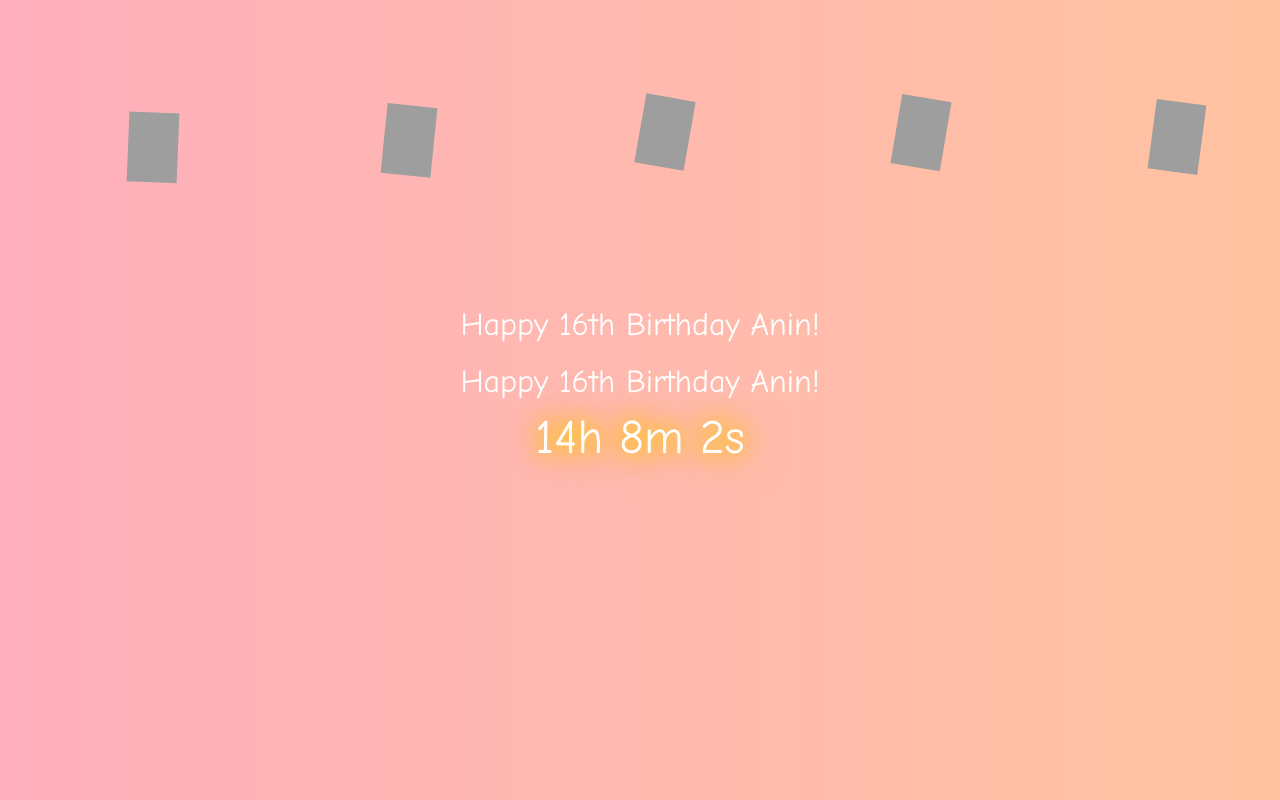
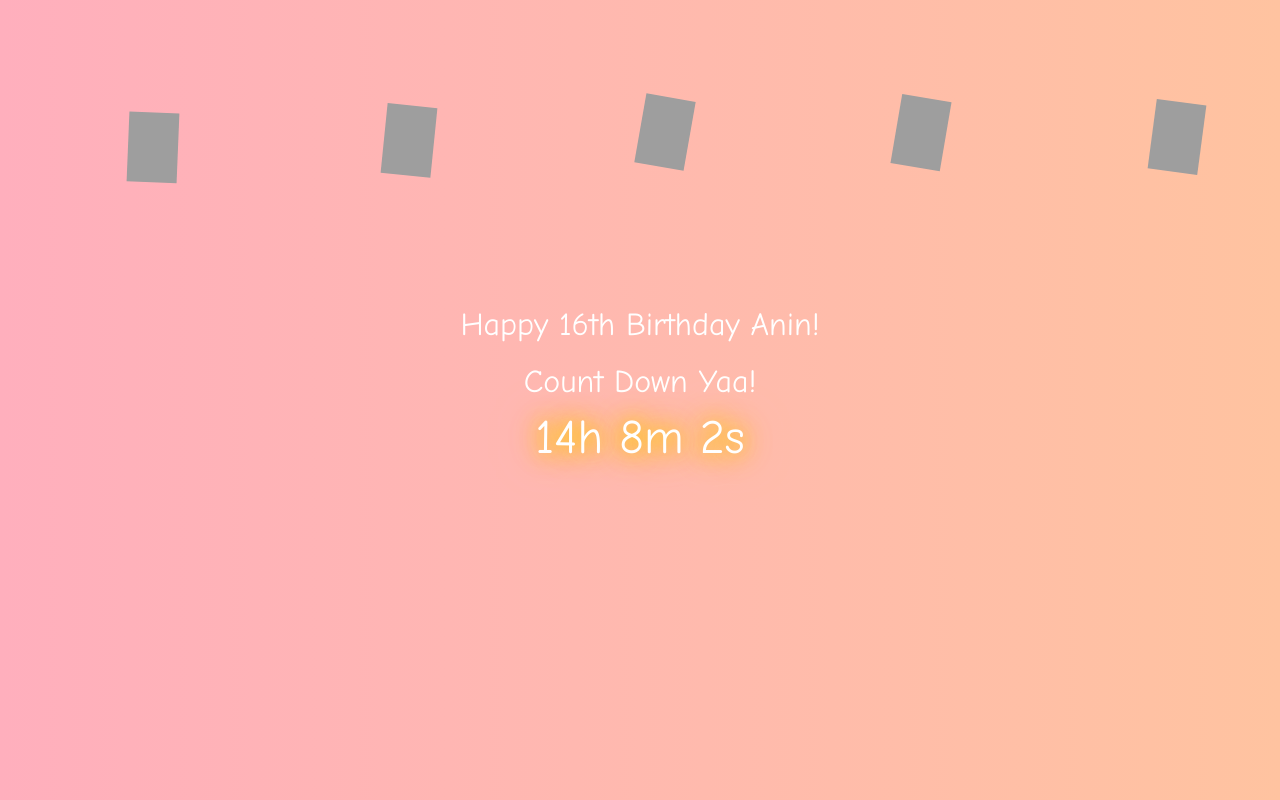
Before and after one commit to elmooow/countdown, a plain HTML site: page index.html in a window 1280 px wide. Shown: the top 800 px of the page. Drawn offline with Linux system fonts and the light colour scheme; grey boxes are pictures that could not be loaded.

Commit message:
Update index.html

```diff
--- a/index.html
+++ b/index.html
@@ -194,7 +194,7 @@
 </head>
 <body>
     <div class="header">Happy 16th Birthday Anin!</div>
-    <div class="header">Happy 16th Birthday Anin!</div>
+    <div class="header">Count Down Yaa!</div>
     <div id="countdown"></div>
     <a id="next-page-link" href="https://www.example.com">Celebrate Now!</a>
     <div class="balloons">
```
